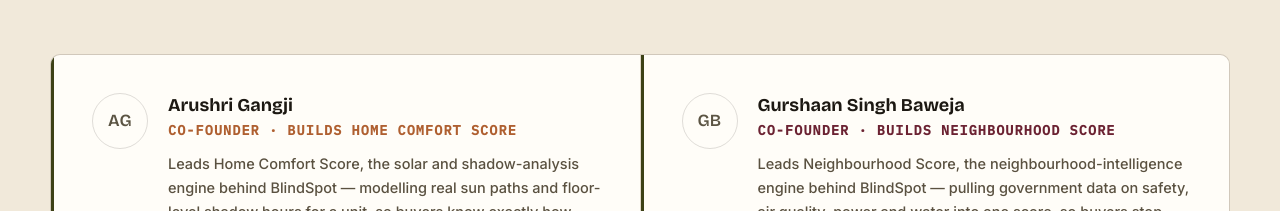
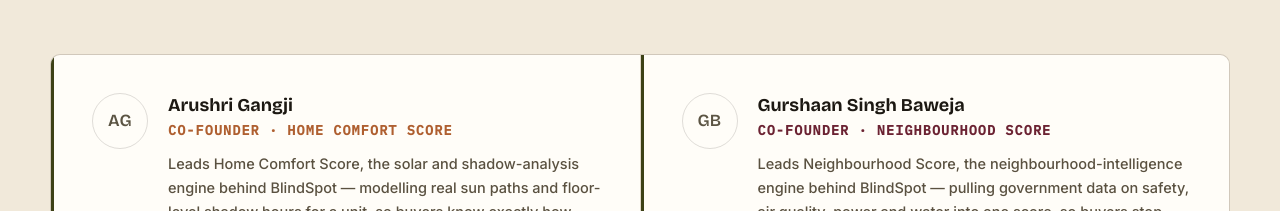
Before and after one commit to BlindSpotCo/BlindSpot, a Next.js app: page / in a window 1280 px wide. Shown: the part 3417-3628 px from the top of the page. Built offline with nearby package versions, Linux system fonts and the light colour scheme; no server answers.

Commit message:
Team section: drop 'Builds' from the co-founder role lines
'Co-founder · Builds Home Comfort Score' -> 'Co-founder · Home Comfort
Score', same for Neighbourhood Score, per request.

```diff
--- a/app/page.js
+++ b/app/page.js
@@ -181,7 +181,7 @@ export default function Home() {
               <div className="team-avatar">AG</div>
               <div>
                 <div className="team-name">Arushri Gangji</div>
-                <div className="team-role sun">Co-founder · Builds Home Comfort Score</div>
+                <div className="team-role sun">Co-founder · Home Comfort Score</div>
                 <div className="team-desc">Leads Home Comfort Score, the solar and shadow-analysis engine behind BlindSpot — modelling real sun paths and floor-level shadow hours for a unit, so buyers know exactly how much light a space gets before they sign anything.</div>
                 <a href="https://www.linkedin.com/in/arushri-gangji-056108381/" target="_blank" rel="noopener" className="team-link">Connect on LinkedIn <svg width="13" height="13" viewBox="0 0 24 24" fill="none" stroke="currentColor" strokeWidth="2.2" strokeLinecap="round"><line x1="5" y1="12" x2="19" y2="12"/><polyline points="12 5 19 12 12 19"/></svg></a>
               </div>
@@ -191,7 +191,7 @@ export default function Home() {
               <div className="team-avatar">GB</div>
               <div>
                 <div className="team-name">Gurshaan Singh Baweja</div>
-                <div className="team-role slate">Co-founder · Builds Neighbourhood Score</div>
+                <div className="team-role slate">Co-founder · Neighbourhood Score</div>
                 <div className="team-desc">Leads Neighbourhood Score, the neighbourhood-intelligence engine behind BlindSpot — pulling government data on safety, air quality, power and water into one score, so buyers stop relying on a broker&apos;s word for it.</div>
                 <a href="https://www.linkedin.com/in/gurshaan-singh-baweja" target="_blank" rel="noopener" className="team-link">Connect on LinkedIn <svg width="13" height="13" viewBox="0 0 24 24" fill="none" stroke="currentColor" strokeWidth="2.2" strokeLinecap="round"><line x1="5" y1="12" x2="19" y2="12"/><polyline points="12 5 19 12 12 19"/></svg></a>
               </div>
```
